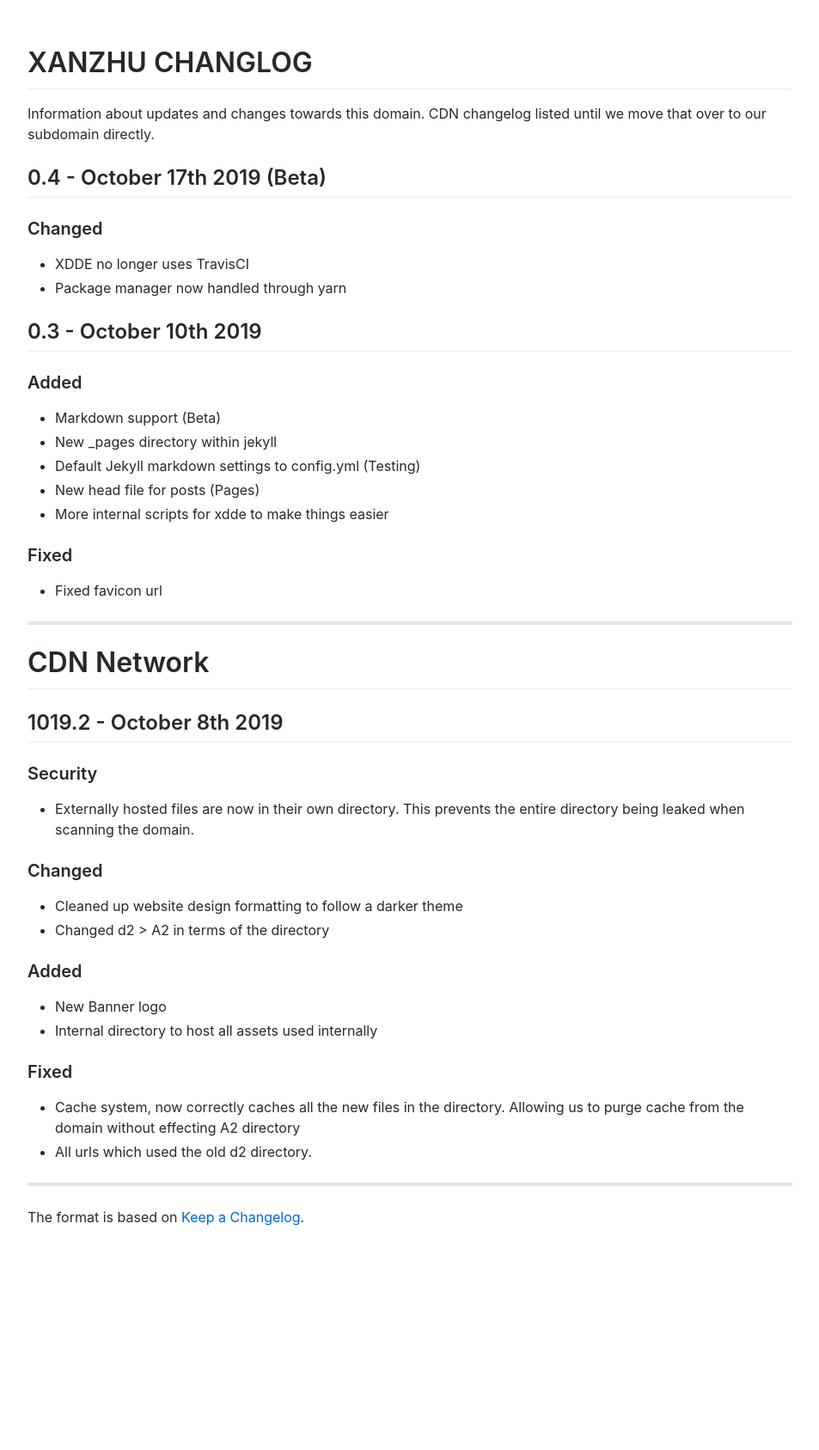
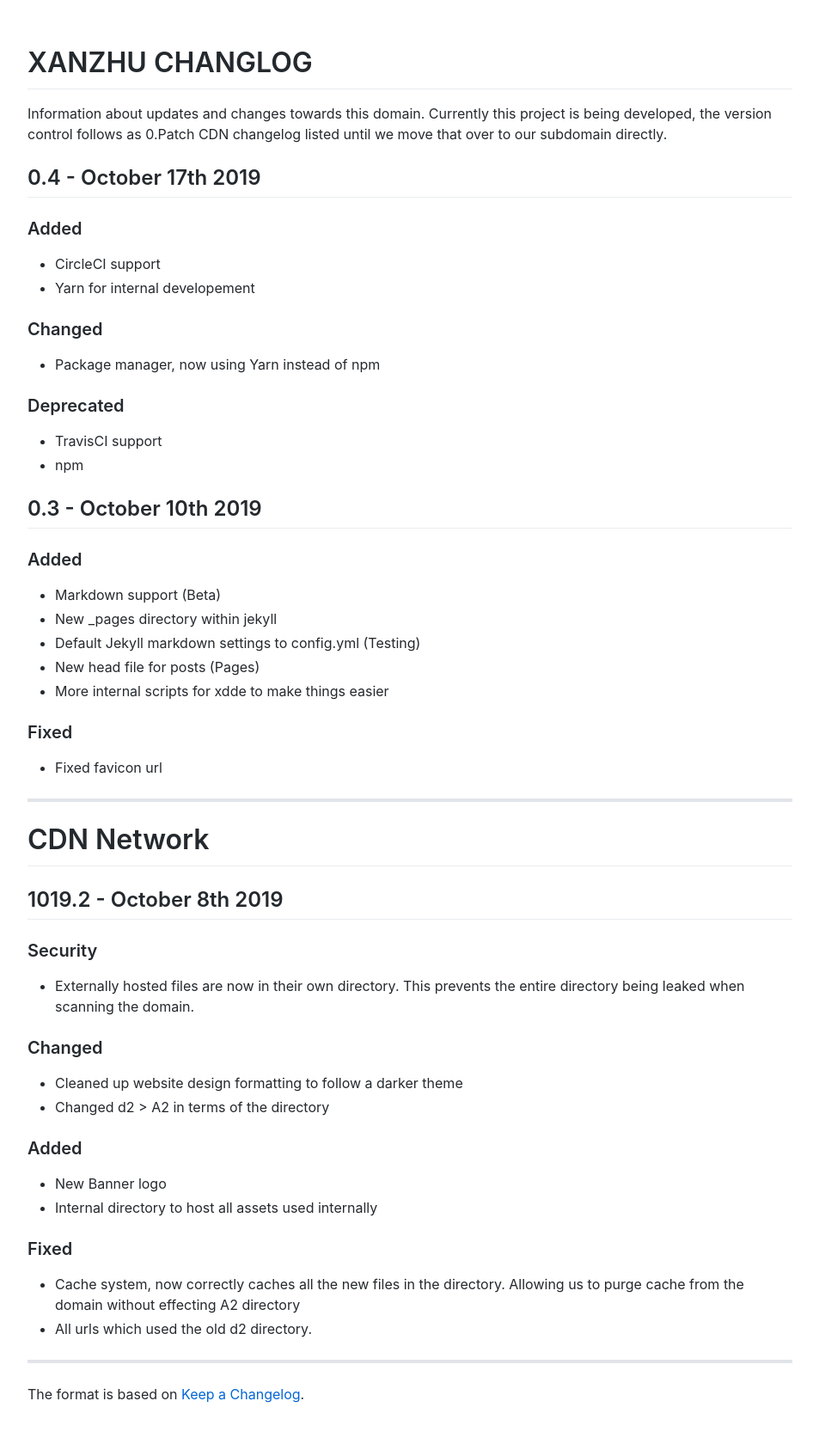
Before and after one commit to xanzhu/xanzhu-jekyll, a Jekyll site: the page built from _pages/CHANGELOG.md, in a window 1280 px wide. Shown: the whole page at 86% size, without its empty margins (163-1116 px from the left). Built offline with Jekyll 4.4.1, drawn with Linux system fonts in a browser that asks for light colours; before the commit the page ends 1481 px from its top, so only the background shows below that.

Commit message:
Removed files

```diff
--- a/_config.yml
+++ b/_config.yml
@@ -10,12 +10,12 @@ kramdown:
 exclude:
   - Gemfile
   - Gemfile.lock
+  - yarn.lock
   - vendor
   - node_modules
   - _site
   - CNAME
   - package.json
-  - package-lock.json
   - scripts
   - _All-Snippets
 
--- a/_pages/CHANGELOG.md
+++ b/_pages/CHANGELOG.md
@@ -7,12 +7,20 @@ excerpt: Information about updates and changes towards our domain.
 
 # XANZHU CHANGLOG
 Information about updates and changes towards this domain.
+Currently this project is being developed, the version control follows as 0.Patch
 CDN changelog listed until we move that over to our subdomain directly.
 
-## 0.4 - October 17th 2019 (Beta)
+## 0.4 - October 17th 2019
+### Added
+- CircleCI support
+- Yarn for internal developement
+
 ### Changed
-- XDDE no longer uses TravisCI
-- Package manager now handled through yarn
+- Package manager, now using Yarn instead of npm
+
+### Deprecated
+- TravisCI support
+- npm
 
 ## 0.3 - October 10th 2019
 ### Added
```
Also changed, not shown: package.json (+4 -4 lines), .travis.yml (deleted), 2 other files.
